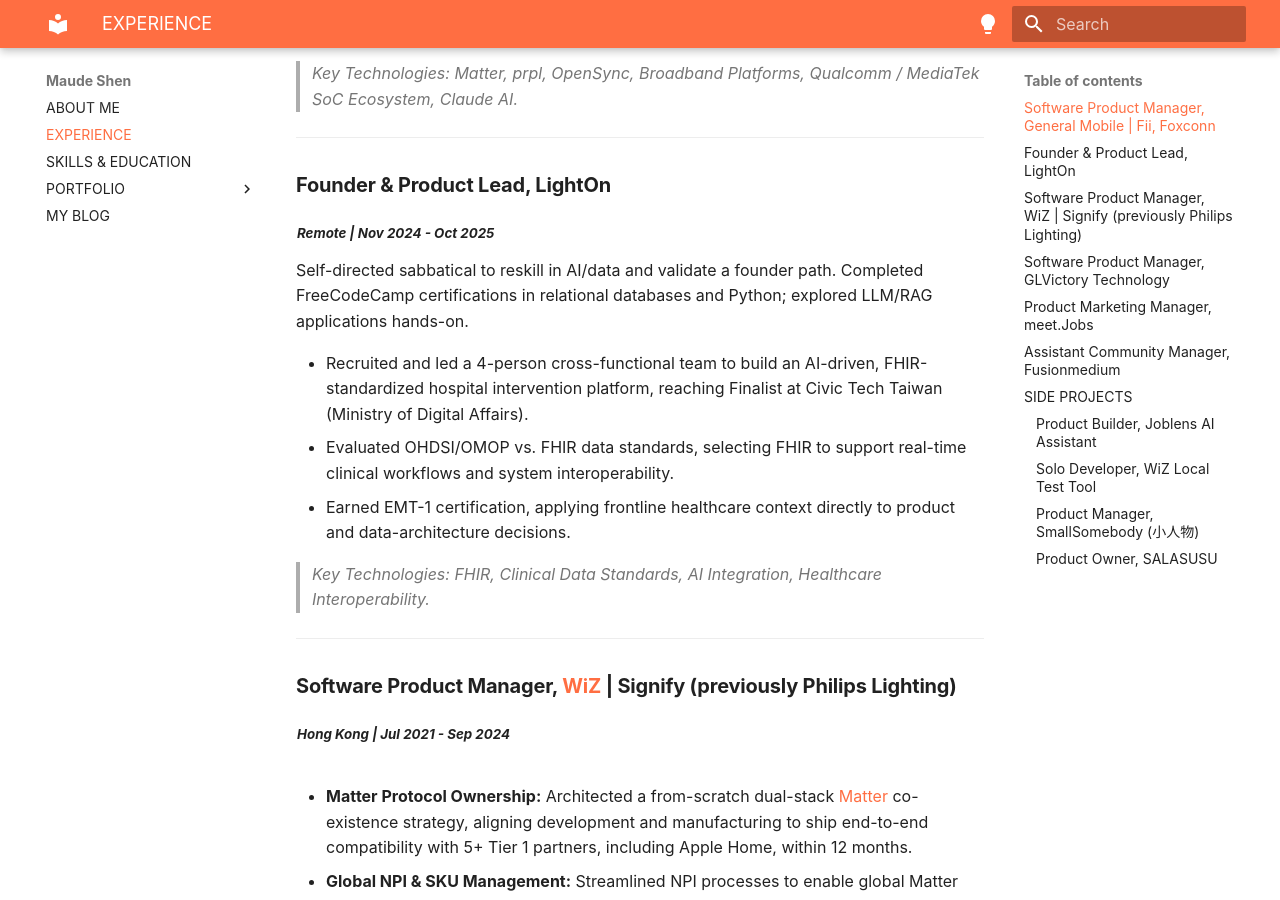
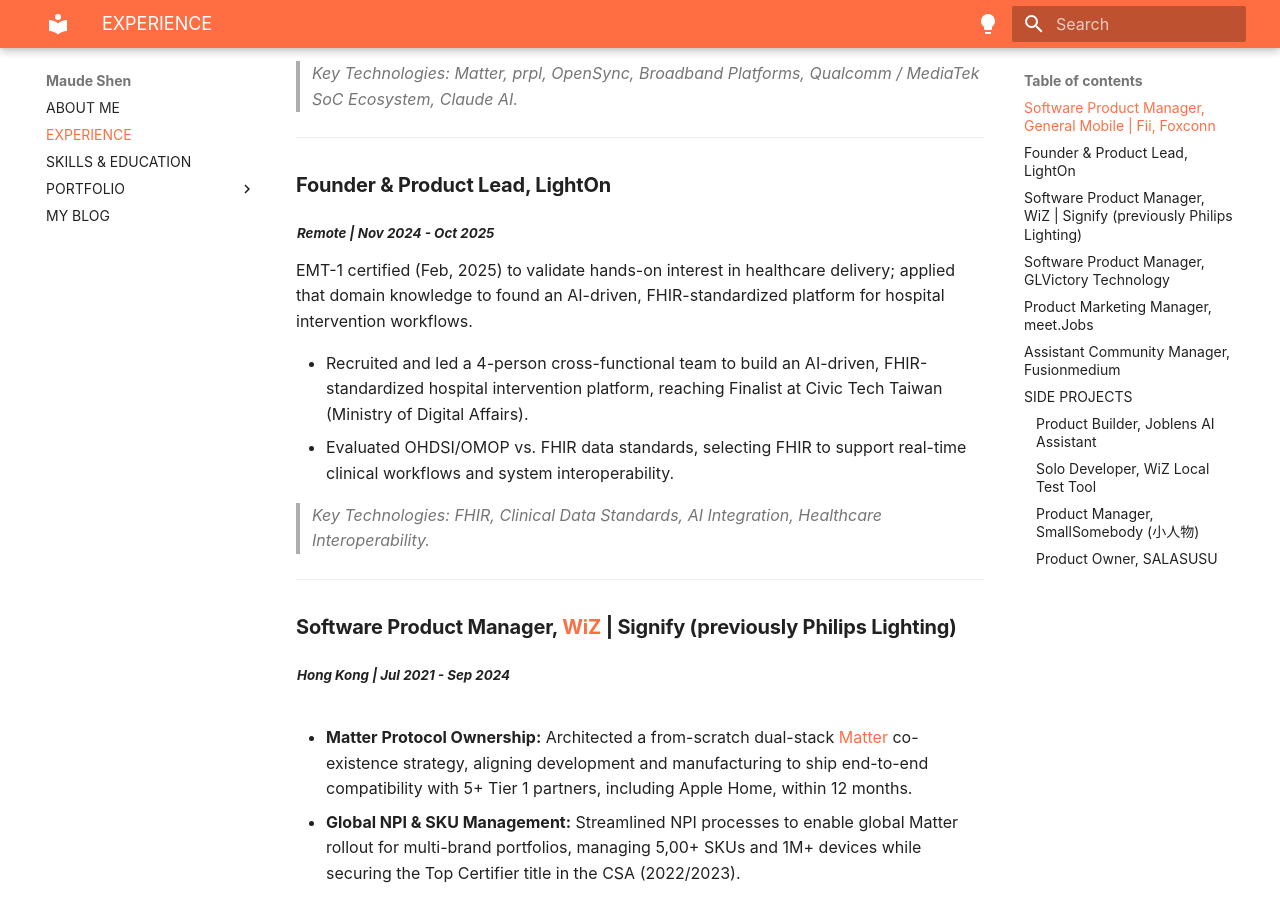
Before and after one commit to maudes/cv, an MkDocs documentation site: the page built from docs/experience.md, in a window 1280 px wide and 900 px high, scrolled down 638 px. Built offline with MkDocs 1.6.1 and Material for MkDocs 9.7.7, drawn with Linux system fonts in a browser that asks for light colours; some web fonts are replaced.

Commit message:
Adjust resume

```diff
--- a/docs/experience.md
+++ b/docs/experience.md
@@ -13,15 +13,10 @@
 ### **Founder & Product Lead, LightOn**
 <sub> ***Remote |  Nov 2024 - Oct 2025*** </sub>
 
-Self-directed sabbatical to reskill in AI/data and validate a founder path. Completed FreeCodeCamp certifications in relational databases and Python; explored LLM/RAG applications hands-on.
+EMT-1 certified (Feb, 2025) to validate hands-on interest in healthcare delivery; applied that domain knowledge to found an AI-driven, FHIR-standardized platform for hospital intervention workflows.
 
-- Recruited and led a 4-person cross-functional team to build an AI-driven,
-  FHIR-standardized hospital intervention platform, reaching Finalist at
-  Civic Tech Taiwan (Ministry of Digital Affairs).
-- Evaluated OHDSI/OMOP vs. FHIR data standards, selecting FHIR to support
-  real-time clinical workflows and system interoperability.
-- Earned EMT-1 certification, applying frontline healthcare context directly
-  to product and data-architecture decisions.
+- Recruited and led a 4-person cross-functional team to build an AI-driven, FHIR-standardized hospital intervention platform, reaching Finalist at Civic Tech Taiwan (Ministry of Digital Affairs).
+- Evaluated OHDSI/OMOP vs. FHIR data standards, selecting FHIR to support real-time clinical workflows and system interoperability.
 
 > *Key Technologies: FHIR, Clinical Data Standards, AI Integration, Healthcare Interoperability.*
 
```
